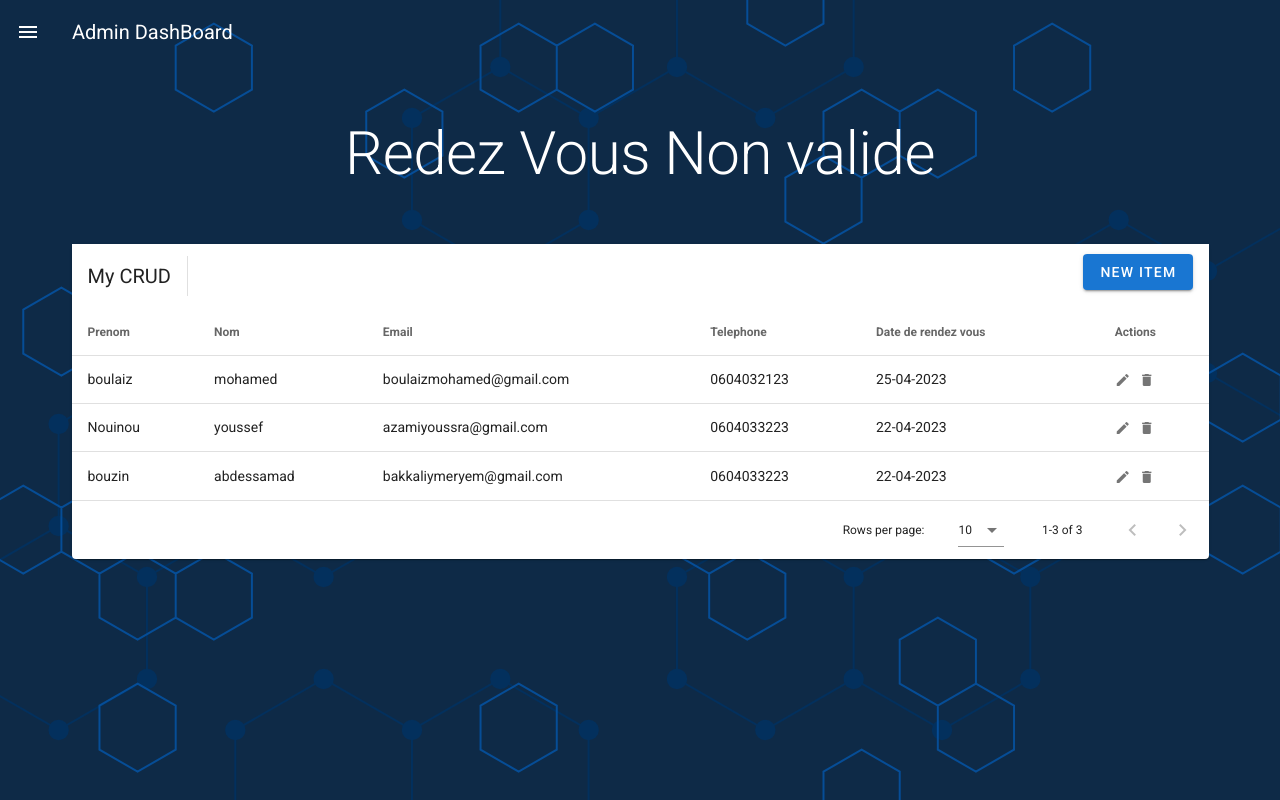
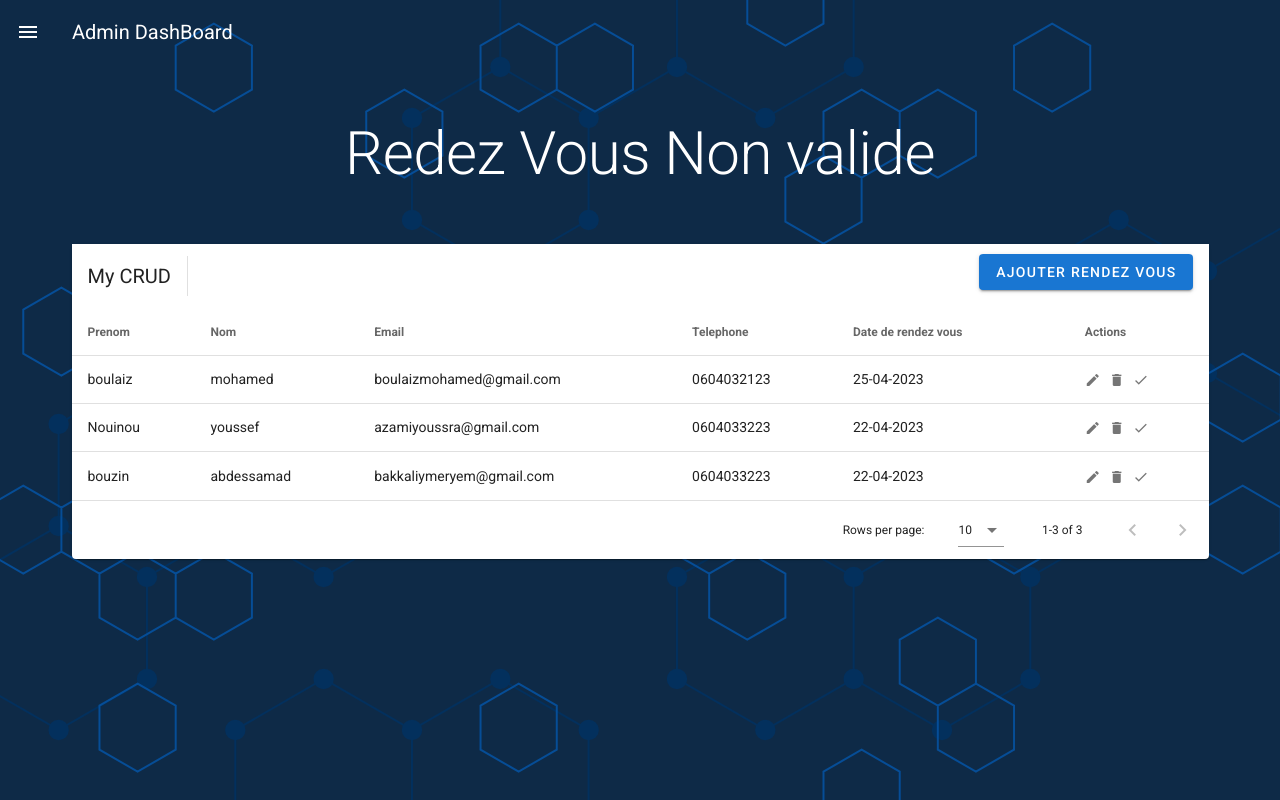
Before and after one commit to XImport/dentiste, a Vue app: page /admin/NonValide in a window 1280 px wide. Built offline with nearby package versions, Linux system fonts and the light colour scheme.

Commit message:
admin panel

```diff
--- a/src/components/Admin/TableData.vue
+++ b/src/components/Admin/TableData.vue
@@ -12,8 +12,15 @@
         <v-spacer></v-spacer>
         <v-dialog v-model="dialog" max-width="500px">
           <template v-slot:activator="{ on, attrs }">
-            <v-btn color="primary" dark class="mb-2" v-bind="attrs" v-on="on">
-              New Item
+            <v-btn
+              color="primary"
+              dark
+              class="mb-2"
+              v-bind="attrs"
+              v-on="on"
+              v-if="rendezVous"
+            >
+              Ajouter Rendez Vous
             </v-btn>
           </template>
           <v-card>
@@ -86,17 +93,21 @@
     </template>
     <template v-slot:item.actions="{ item }">
       <v-icon small class="mr-2" @click="editItem(item)"> mdi-pencil </v-icon>
-      <v-icon small @click="deleteItem(item)"> mdi-delete </v-icon>
+      <v-icon small class="mr-2" @click="deleteItem(item)"> mdi-delete </v-icon>
+      <v-icon small @click="checkItem(item)" v-if="rendezVous">
+        mdi-check
+      </v-icon>
     </template>
-    <template v-slot:no-data>
+    <!-- <template v-slot:no-data>
       <v-btn color="primary" @click="initialize"> Reset </v-btn>
-    </template>
+    </template> -->
   </v-data-table>
 </template>
 
 <script>
 export default {
   props: ["getdata"],
+
   data: () => ({
     dialog: false,
     dialogDelete: false,
@@ -117,10 +128,10 @@ export default {
     editedIndex: -1,
     editedItem: {
       prenom: "",
-      nom: 0,
-      email: 0,
+      nom: "",
+      email: "",
       tele: 0,
-      date: 0,
+      date: "",
     },
     defaultItem: {
       name: "",
@@ -134,6 +145,15 @@ export default {
   computed: {
     formTitle() {
       return this.editedIndex === -1 ? "New Item" : "Edit Item";
+    },
+
+    rendezVous() {
+      // console.log(this.$route);
+      if (this.$route.name === "NonValide") {
+        return true;
+      } else {
+        return false;
+      }
     },
   },
 
@@ -159,6 +179,13 @@ export default {
       this.editedIndex = this.data.indexOf(item);
       this.editedItem = Object.assign({}, item);
       this.dialog = true;
+    },
+    checkItem(item) {
+      this.editedIndex = this.data.indexOf(item);
+      // this.Validate = Object.assign({}, item);
+      console.log(this.$store.getters.getValide);
+      this.$store.commit("Validate", Object.assign({}, item));
+      this.$store.commit("RemoveBeforeValidate", this.data.indexOf(item));
     },
 
     deleteItem(item) {
--- a/src/store/index.js
+++ b/src/store/index.js
@@ -60,7 +60,16 @@ export default new Vuex.Store({
       return state.Nonvalide;
     },
   },
-  mutations: {},
+  mutations: {
+    Validate(state, payload) {
+      state.valide.push(payload);
+      // state.Nonvalide.splice(payload);
+    },
+    RemoveBeforeValidate(state, payload) {
+      state.Nonvalide.splice(payload, 1);
+      // state.Nonvalide.splice(payload);
+    },
+  },
   actions: {},
   modules: {},
 });
```
